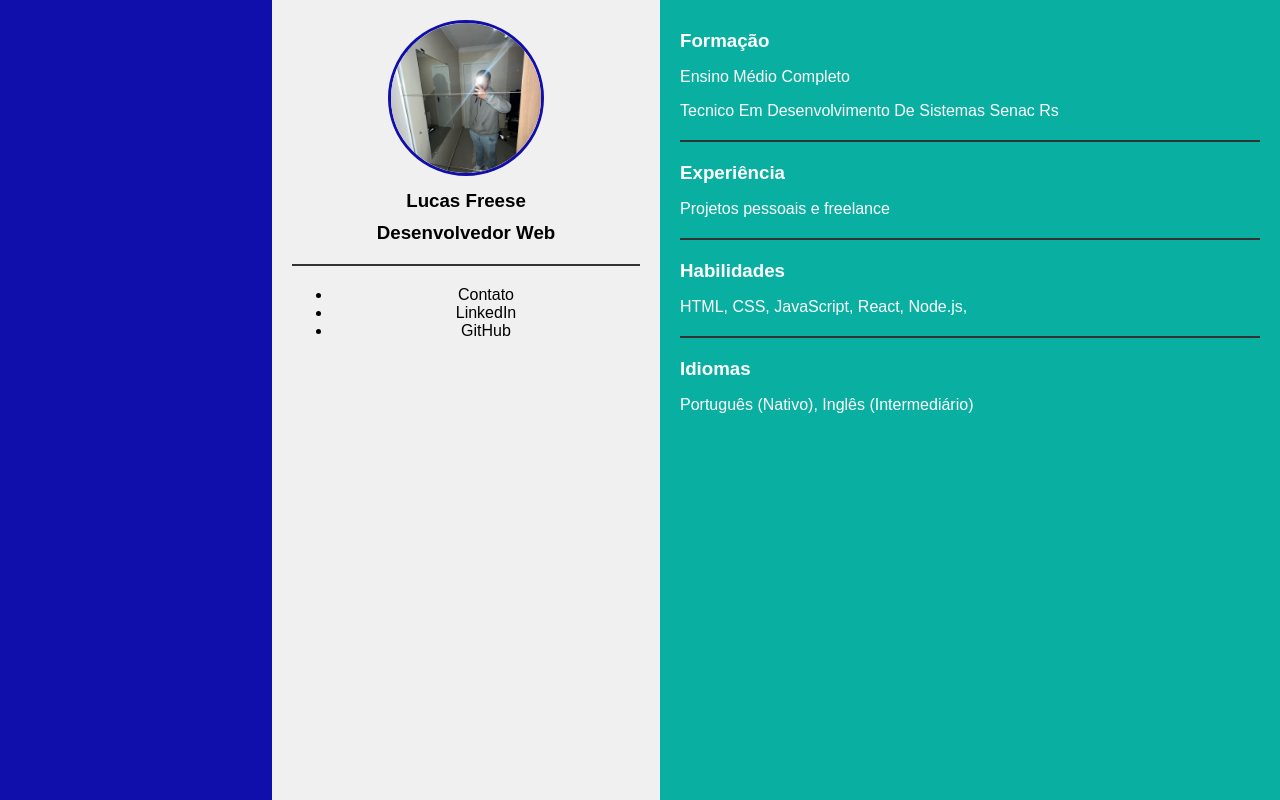
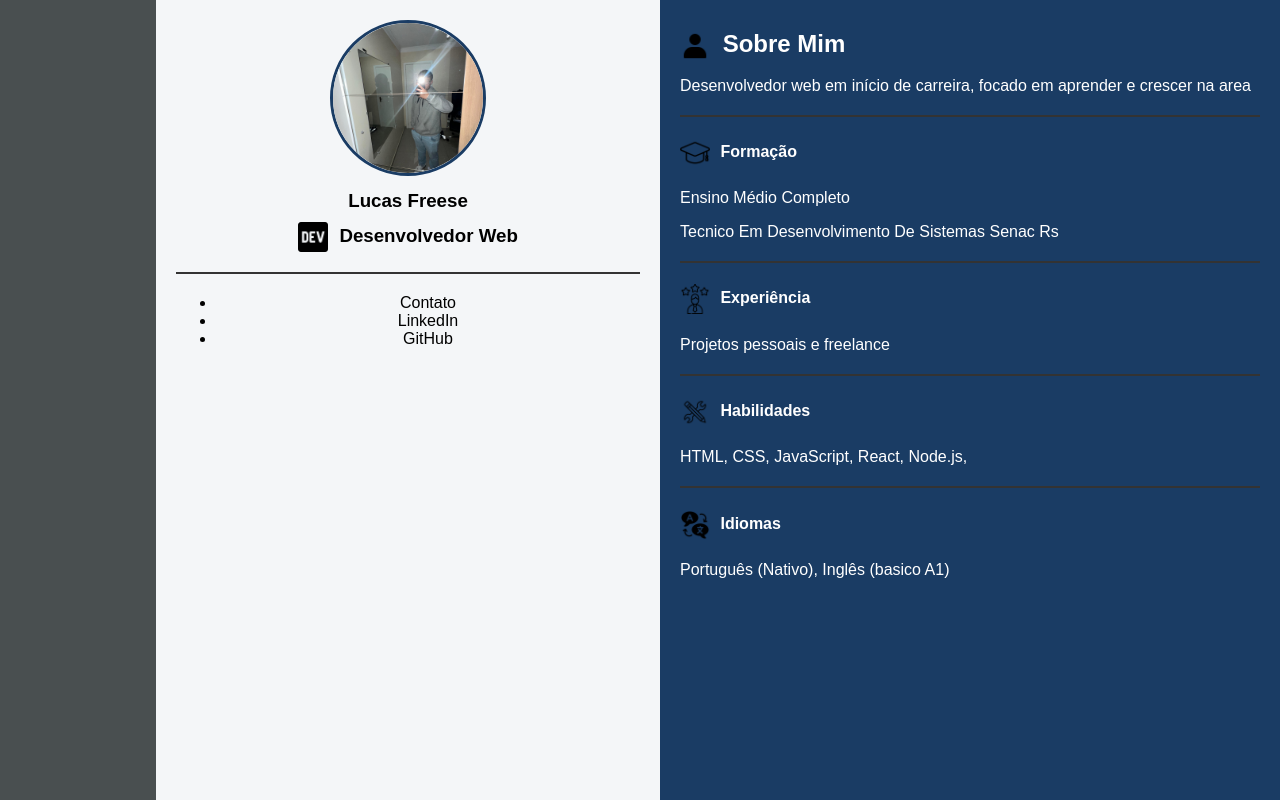
Before and after one commit to freese11/curriculoFreese, a plain HTML site: page index.html in a window 1280 px wide. Drawn offline with Linux system fonts and the light colour scheme.

Commit message:
img colocadas
kdmds

```diff
--- a/index.html
+++ b/index.html
@@ -21,7 +21,10 @@
         <img src="midia/lucas freese foto.jpg" alt="Lucas Freese">
       </div>
       <h1>Lucas Freese</h1>
-      <h3>Desenvolvedor Web</h3>
+      <h3>
+        <img src="midia/dev.png" alt="desenvolvedor" class="icone">
+        Desenvolvedor Web
+      </h3>
       <hr class="linha">
       <ul>
         <li>Contato</li>
@@ -32,18 +35,36 @@
 
     <!-- Coluna Direita -->
     <section class="containerdoLado2">
-      <h3>Formação</h3>
+      <h2>
+        <img src="midia/do-utilizador.png" alt="usuario" class="icone">
+        Sobre Mim
+      </h2>
+      <p>Desenvolvedor web em início de carreira, focado em aprender e crescer na area</p>
+      <hr class="linha">
+      <h4>
+        <img src="midia/diplomado.png" alt="diplomado" class="icone">
+        Formação
+      </h4>
       <p>Ensino Médio Completo</p>
       <p>Tecnico Em Desenvolvimento De Sistemas Senac Rs</p>
       <hr class="linha">
-      <h3>Experiência</h3>
+      <h4>
+        <img src="midia/empregado.png" alt="empregado" class="icone">
+        Experiência
+      </h4>
       <p>Projetos pessoais e freelance</p>
 <hr class="linha">
-      <h3>Habilidades</h3>
+      <h4>
+        <img src="midia/habilidades.png" alt="Habilidades" class="icone">
+        Habilidades
+      </h4>
       <p>HTML, CSS, JavaScript, React, Node.js, </p>
       <hr class="linha">
-      <h3>Idiomas</h3>
-      <p>Português (Nativo), Inglês (Intermediário)</p>
+      <h4>
+        <img src="midia/intercambio-de-idiomas.png" alt="Idiomas" class="icone">
+        Idiomas
+      </h4>
+      <p>Português (Nativo), Inglês (basico A1)</p>
     </section>
 
   </section>
--- a/style/index.css
+++ b/style/index.css
@@ -1,6 +1,7 @@
 body {
   margin: 0;
   font-family: Arial, sans-serif;
+  background-color: #ECF0F1; /* neutra */
 }
 
 .pai {
@@ -10,16 +11,16 @@ body {
 
 /* Coluna Esquerda */
 .containerdoLado {
-  width: 20%;
-  background-color: #110fab;
+  width: 10%;
+  background-color: #494f50;
   color: white;
   padding: 20px;
 }
 
 /* Coluna Central */
 .containerdoCentro {
-  width: 30%;
-  background-color: #f0f0f0;
+  width: 40%;
+  background-color: #f4f6f8;
   text-align: center;
   padding: 20px;
 }
@@ -29,13 +30,13 @@ body {
   height: 150px;
   object-fit: cover;
   border-radius: 50%;
-  border: 3px solid #110fab;
+  border: 3px solid #1a3c64;
 }
 
 /* Coluna Direita */
 .containerdoLado2 {
   width: 50%;
-  background-color: #09b0a2;
+  background-color: #1a3c64;
   color: white;
   padding: 20px;
 
@@ -51,3 +52,10 @@ h1, h2, h3 {
   background-color: #333; /* cor da linha */
   margin: 20px 0;        /* espaço acima e abaixo */
 }
+
+.icone {
+    width: 30px;
+    height: 30px;
+    vertical-align: middle; /* alinha com o texto */
+    margin-right: 6px;      /* espaço entre ícone e texto */
+}
```
Also changed, not shown: midia/diplomado.png (added), midia/do-utilizador.png (added), midia/empregado.png (added), midia/habilidades.png (added), midia/intercambio-de-idiomas.png (added).
